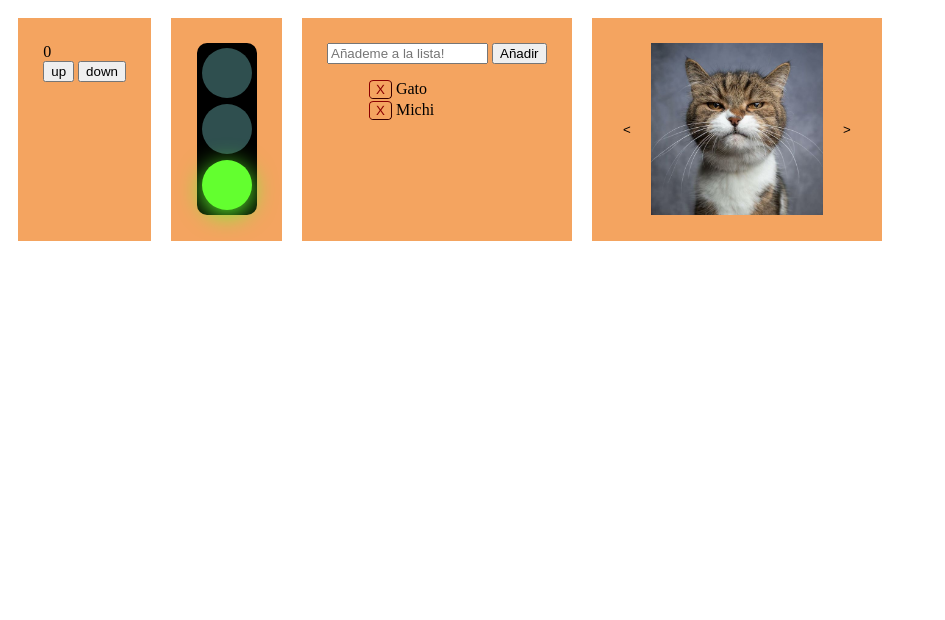
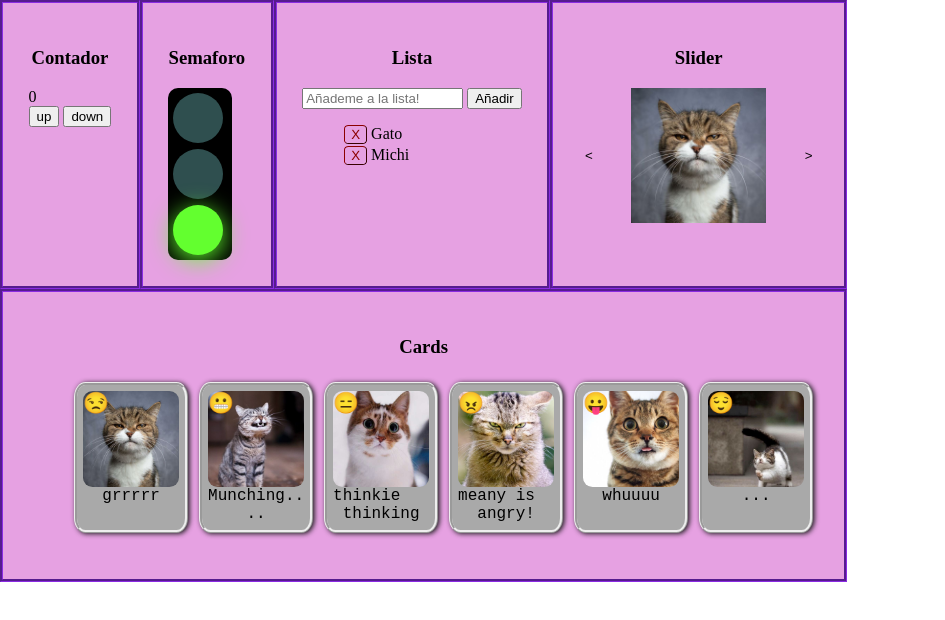
Before and after one commit to mikeldalmauc/js-components, a plain HTML site: page app.html in a window 1280 px wide. Shown: the whole page, without its empty margins (0-945 px from the left). Drawn offline with Linux system fonts and the light colour scheme.

Commit message:
first commit

```diff
--- a/app-solved.js
+++ b/app-solved.js
@@ -1,8 +1,9 @@
-function init(){
+function init() {
     initCounter();
     initSemaforo();
     initLista();
     initSlider();
+    initCards();
 }
 
 
@@ -12,22 +13,23 @@ function init(){
 */
 
 let modelCounter;
-function initCounter(){
+function initCounter() {
     modelCounter = 0
     viewCounter()
 }
 
-function viewCounter(){
+function viewCounter() {
     let app = document.getElementById("counterApp");
 
     app.innerHTML = `
+        <h3>Contador</h3>
         <div>${modelCounter}</div>
         <button type="button" onclick="updateCounter('up')">up</button>
         <button type="button" onclick="updateCounter('down')">down</button>
     `
 }
 
-function updateCounter(msg){
+function updateCounter(msg) {
 
     switch (msg) {
 
@@ -51,7 +53,7 @@ function updateCounter(msg){
 */
 
 let modelSemaforo
-function initSemaforo(){
+function initSemaforo() {
     modelSemaforo = {
         luz: "Rojo"
         , tiempo: 2000
@@ -59,23 +61,24 @@ function initSemaforo(){
     viewSemaforo()
 }
 
-function viewSemaforo(){
+function viewSemaforo() {
     let app = document.getElementById("semaforoApp")
 
     app.innerHTML = `
+        <h3>Semaforo</h3>
         <div class="carcasa-semaforo">
-            <div class="${ modelSemaforo.luz == "Rojo" ? "rojo":"apagado" }"></div>
-            <div class="${ modelSemaforo.luz == "Ambar" ? "ambar":"apagado"}"></div>
-            <div class="${ modelSemaforo.luz == "Verde" ? "verde":"apagado"}"></div>
+            <div class="${modelSemaforo.luz == "Rojo" ? "rojo" : "apagado"}"></div>
+            <div class="${modelSemaforo.luz == "Ambar" ? "ambar" : "apagado"}"></div>
+            <div class="${modelSemaforo.luz == "Verde" ? "verde" : "apagado"}"></div>
         </div>
     `
 
     setTimeout(() => updateSemaforo(), modelSemaforo.tiempo)
 }
 
-function updateSemaforo(){
+function updateSemaforo() {
 
-    switch (modelSemaforo.luz){
+    switch (modelSemaforo.luz) {
         case "Rojo":
             modelSemaforo.luz = "Verde"
             modelSemaforo.tiempo = 4000
@@ -99,16 +102,15 @@ function updateSemaforo(){
 /*
     Lista
 */
-
 let modelLista
 
-function initLista(){
+function initLista() {
     modelLista = ["Gato", "Michi"]
 
     viewLista()
 }
 
-function viewLista(){
+function viewLista() {
     let app = document.getElementById("listaApp")
 
     let idElemento = 0
@@ -120,6 +122,7 @@ function viewLista(){
         `).join("")
 
     app.innerHTML = `
+        <h3>Lista</h3>
         <input
             type="text"
             id="nuevoElemento"
@@ -136,9 +139,9 @@ function viewLista(){
     `
 }
 
-function updateLista(msg, idElemento){
+function updateLista(msg, idElemento) {
 
-    switch (msg){
+    switch (msg) {
         case "Add":
             modelLista.push(document.getElementById("nuevoElemento").value)
             break
@@ -159,10 +162,10 @@ function updateLista(msg, idElemento){
 
 let modelSlider
 
-function initSlider(){
+function initSlider() {
     modelSlider = {
-              actual : "grumpy.jpg"
-            , images : [
+        actual: "grumpy.jpg"
+        , images: [
             "grumpy.jpg"
             , "chewy.jpg"
             , "thinkie.jpg"
@@ -176,28 +179,31 @@ function initSlider(){
     viewSlider()
 }
 
-function viewSlider(){
+function viewSlider() {
     let app = document.getElementById("sliderApp")
 
     app.innerHTML = `
+        <h3>Slider</h3>
+        <div class="slider-container">
             <button type="button" onclick="updateSlider('Left')"><</button>
             <div class="slider-image">
                 <img src="assets/${modelSlider.actual}">
             </div>
             <button type="button" onclick="updateSlider('Right')">></button>
+        </div>
     `
 }
 
-function updateSlider(msg){
+function updateSlider(msg) {
 
     let actualPos = modelSlider.images.findIndex(el => el === modelSlider.actual);
 
-    switch (msg){
+    switch (msg) {
 
         case "Left":
             actualPos--
 
-            if(actualPos < 0 )
+            if (actualPos < 0)
                 actualPos = modelSlider.images.length - 1
 
             modelSlider.actual = modelSlider.images[actualPos]
@@ -206,7 +212,7 @@ function updateSlider(msg){
         case "Right":
             actualPos++
 
-            if(actualPos >= modelSlider.images.length )
+            if (actualPos >= modelSlider.images.length)
                 actualPos = 0
 
             modelSlider.actual = modelSlider.images[actualPos]
@@ -218,3 +224,109 @@ function updateSlider(msg){
 
     viewSlider()
 }
+
+
+
+
+/*
+    Cards
+*/
+let modelCards
+
+function initCards() {
+    modelCards = {
+        cards: [
+            {
+                image: "grumpy.jpg"
+                , title: "grrrrr"
+                , emoji: "unamused"
+            }
+            , {
+                image: "chewy.jpg"
+                , title: "Munching...."
+                , emoji: "grimace"
+            }
+            , {
+                image: "thinkie.jpg"
+                , title: "thinkie thinking"
+                , emoji: "expresionless"
+            }
+            , {
+                image: "meany.jpg"
+                , title: "meany is angry!"
+                , emoji: "angry"
+            }
+            , {
+                image: "brokie.jpg"
+                , title: "whuuuu"
+                , emoji: "tongue"
+            }
+            , {
+                image: "pawsofjoy.jpg"
+                , title: "..."
+                , emoji: "relieved"
+            }
+        ]
+        ,
+    }
+
+    viewCards()
+}
+
+function viewCards() {
+    let app = document.getElementById("cardsApp")
+
+    let cards = modelCards.cards.map(card => `
+            <li class="card">
+                <div class="card-image">
+                    <div class="card-emoji" >&#${emoji(card.emoji)};</div>
+                    <img src="assets/${card.image}">
+                </div>
+                <text class="card-text">${card.title}</text>
+            </li>
+        `).join("")
+
+    app.innerHTML = `
+        <h3>Cards</h3>
+        <ul class="cards">
+            ${cards}
+        </ul>
+
+    `
+}
+
+function updateCards(msg, idElemento) {
+
+}
+
+function emoji(name) {
+
+    let emoji
+
+    switch (name) {
+        case "angry":
+            emoji = "128544"
+            break
+        case "unamused":
+            emoji = "128530"
+            break
+        case "expresionless":
+            emoji = "128529"
+            break
+        case "grimace":
+            emoji = "128556"
+            break
+        case "tongue":
+            emoji = "128539"
+            break
+        case "relieved":
+            emoji = "128524"
+            break
+
+        default:
+            emoji = "128534"
+            break
+    }
+
+    return emoji;
+}
--- a/app.css
+++ b/app.css
@@ -1,3 +1,10 @@
+/*
+Estilos generales
+*/
+
+body {
+    margin: unset;
+}
 
 .app-container {
     display: flex;
@@ -5,10 +12,16 @@
 }
 
 .app-container > app {
-    margin: 10px;
+    border-style: groove;
+    border-color: blueviolet;
     padding: 2%;
-    background-color: sandybrown;
+    background-color: rgb(230, 161, 226);
 }
+
+app > h3 {
+    text-align: center;
+}
+
 
 /*
     Estilos semaforo
@@ -20,6 +33,7 @@
     background-color: black;
     border-radius: 10px;
     padding: 2px;
+    width: 60px;
 }
 
 .carcasa-semaforo > div {
@@ -72,7 +86,7 @@
     Slider
 */
 
-#sliderApp {
+.slider-container {
     display: flex;
     flex-direction: row;
 }
@@ -95,8 +109,65 @@
     object-fit: contain;
 }
 
-#sliderApp button {
+.slider-container button {
     background-color: transparent;
     border: none;
     cursor: pointer;
 }
+
+
+/*
+   Cards
+*/
+
+.cards {
+    list-style: none;
+    display: flex;
+    flex-wrap: wrap;
+}
+
+.cards *{
+    font-family: 'Courier New', Courier, monospace;
+    text-align-last: center;
+}
+
+.card {
+    width:  6em;
+    background-color: darkgrey;
+    margin: 0.32em;
+    padding: 0.4em;
+    border-radius: 10%;
+    border-style: ridge;
+    box-shadow: 0.1em 0.05em 0.3em rgb(25, 26, 25);
+}
+
+.card-image {
+    position: relative;
+    padding-top: 100%; /* 16:9 aspect ratio (9 / 16 * 100%) */
+    background-position: center center;
+    background-repeat: no-repeat;
+    background-size: cover;
+    overflow: hidden;
+    border-radius: 10%;
+}
+
+.card-image img {
+    position: absolute;
+    top: 0;
+    left: 0;
+    width: 100%;
+    height: 100%;
+    object-fit: cover;
+}
+
+.card-text {
+    overflow-wrap: break-word;
+}
+
+.card-emoji {
+    top: 0;
+    left: 0;
+    position: absolute;
+    font-size:  1.3em;
+    z-index: 1;
+}
--- a/app.html
+++ b/app.html
@@ -13,6 +13,7 @@
         <app id="semaforoApp"></app>
         <app id="listaApp"></app>
         <app id="sliderApp"></app>
+        <app id="cardsApp"></app>
     </div>
 
     <script>init()</script>
```
Lines whose indentation alone changed are shown as unchanged.
